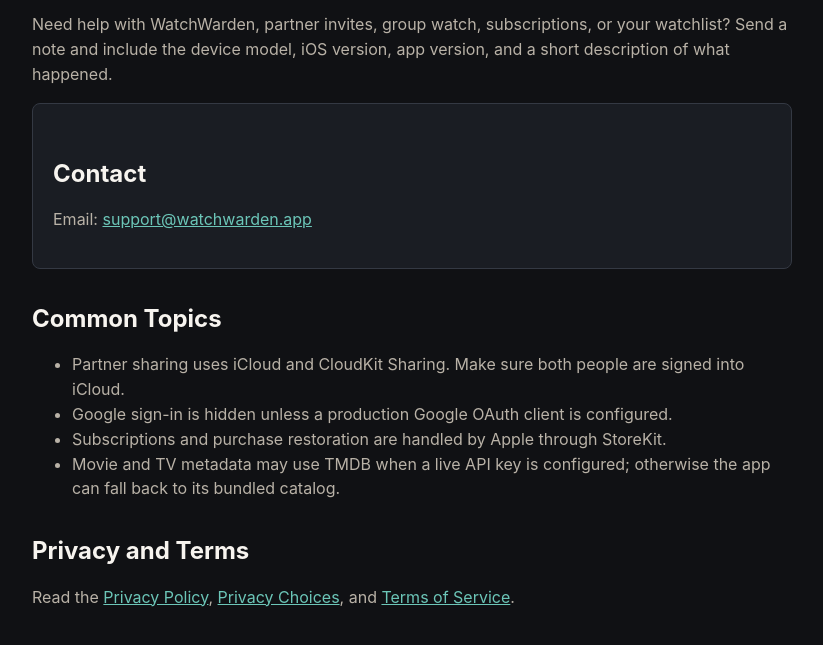
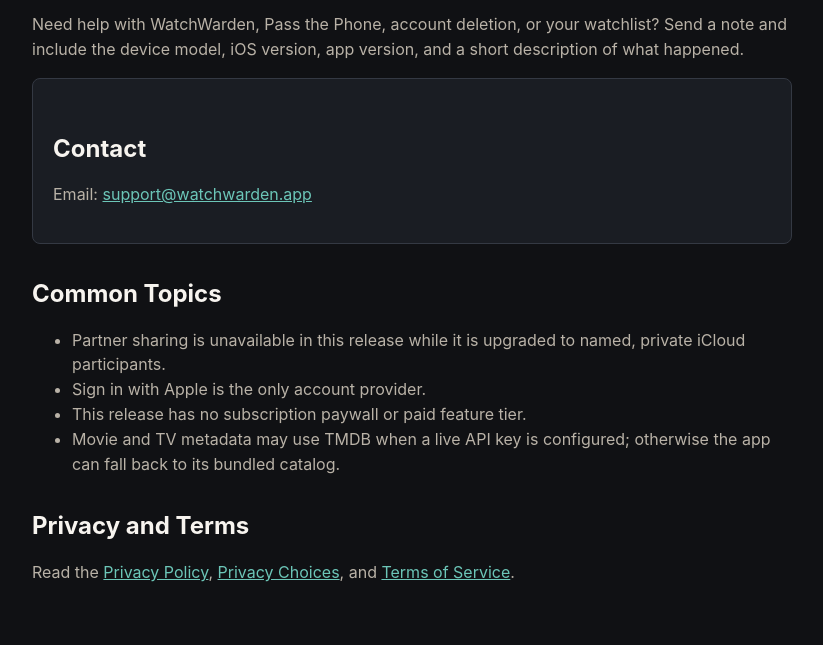
Before and after one commit to conorgg123/watchwarden-app-site, a plain HTML site: page index.html in a window 1280 px wide. Shown: the part 181-826 px from the top of the page, without its empty margins (228-1051 px from the left). Drawn offline with Linux system fonts and the light colour scheme.

Commit message:
Align index.html with release build 94

```diff
--- a/index.html
+++ b/index.html
@@ -44,7 +44,7 @@
   <div class="page">
     <p>WatchWarden Movie Night</p>
     <h1>Support</h1>
-    <p>Need help with WatchWarden, partner invites, group watch, subscriptions, or your watchlist? Send a note and include the device model, iOS version, app version, and a short description of what happened.</p>
+    <p>Need help with WatchWarden, Pass the Phone, account deletion, or your watchlist? Send a note and include the device model, iOS version, app version, and a short description of what happened.</p>
 
     <div class="panel">
       <h2>Contact</h2>
@@ -53,9 +53,9 @@
 
     <h2>Common Topics</h2>
     <ul>
-      <li>Partner sharing uses iCloud and CloudKit Sharing. Make sure both people are signed into iCloud.</li>
-      <li>Google sign-in is hidden unless a production Google OAuth client is configured.</li>
-      <li>Subscriptions and purchase restoration are handled by Apple through StoreKit.</li>
+      <li>Partner sharing is unavailable in this release while it is upgraded to named, private iCloud participants.</li>
+      <li>Sign in with Apple is the only account provider.</li>
+      <li>This release has no subscription paywall or paid feature tier.</li>
       <li>Movie and TV metadata may use TMDB when a live API key is configured; otherwise the app can fall back to its bundled catalog.</li>
     </ul>
 
```
